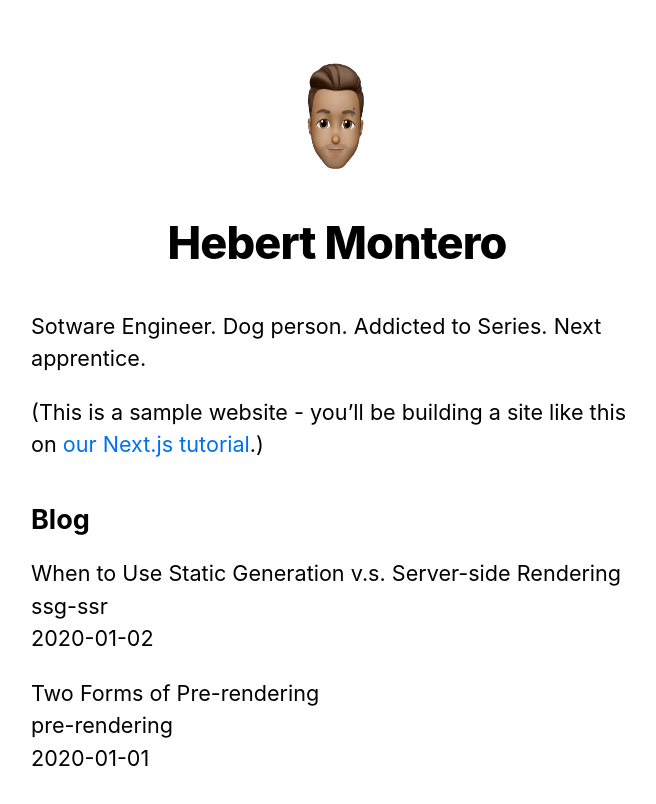
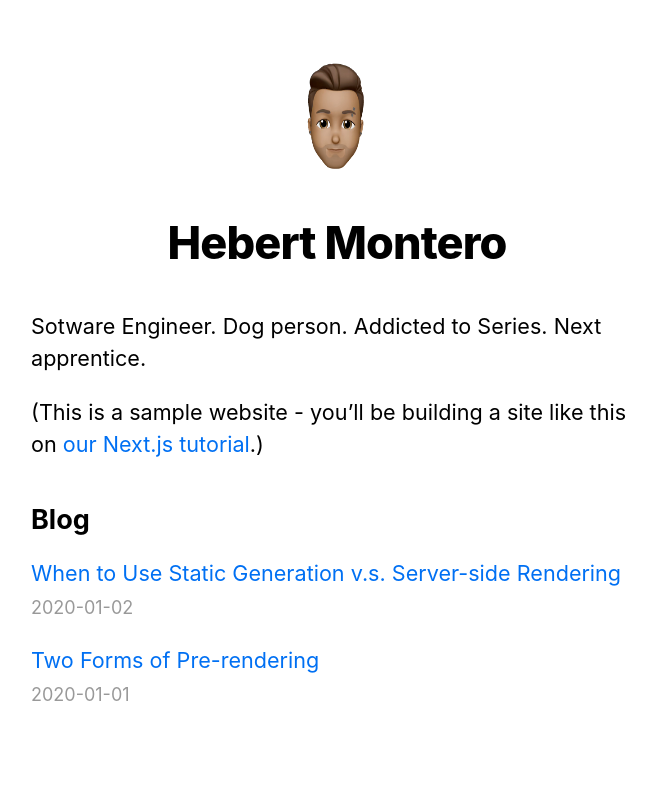
Before and after one commit to hmontero89/nextjs-blog-2021, a Next.js app: page / in a window 1280 px wide. Shown: the top 804 px of the page, without its empty margins (303-959 px from the left). Built offline with nearby package versions, Linux system fonts and the light colour scheme.

Commit message:
5th lesson. Dynamic Routes. Adds a Date component. Polishes the look at post page. Adds dynamic links to every post page. Adds 404 fallback page.

```diff
--- /dev/null
+++ b/components/date.js
@@ -0,0 +1,10 @@
+// import { format } from 'date-fns'
+
+export default function Date({ dateString }) {
+    // const formattedDate = new Date(dateString);
+    // const formattedDate = format(new Date(dateString), 'LLLL d, yyyy');
+
+    return (<time dateTime={dateString}>{dateString}</time>);
+}
+
+// format(new Date(dateString), 'LLLL d, yyyy')
--- a/package.json
+++ b/package.json
@@ -8,6 +8,7 @@
     "start": "next start"
   },
   "dependencies": {
+    "date-fns": "^2.15.0",
     "gray-matter": "^4.0.2",
     "next": "9.3.5",
     "react": "16.13.1",
--- /dev/null
+++ b/pages/404.js
@@ -0,0 +1,3 @@
+export default function Custom404() {
+	return <h1 > 404 - Page Not Found =(</h1>
+}
--- a/pages/index.js
+++ b/pages/index.js
@@ -1,5 +1,7 @@
 import Head from 'next/head'
 import Layout, {siteTitle} from '../components/layout'
+import Link from 'next/link'
+import Date from '../components/date'
 import utilStyles from '../styles/utils.module.css'
 import { getSortedPostsData } from '../lib/posts'
 
@@ -23,11 +25,13 @@ export default function Home({ allPostsData }) {
 				<ul className={utilStyles.list}>
 					{allPostsData.map(({ id, date, title }) => (
 						<li className={utilStyles.listItem} key={id}>
-							{title}
+							<Link href="/posts/[id]" as={`/posts/${id}`}>
+								<a>{title}</a>
+							</Link>
 							<br />
-							{id}
-							<br />
-							{date}
+							<small className={utilStyles.lightText}>
+								<Date dateString={date} />
+							</small>
 						</li>
 					))}
 				</ul>
```
Also changed, not shown: pages/posts/[id].js (+13 -7 lines), 1 other file (tests, documents, lock files or other folders).
